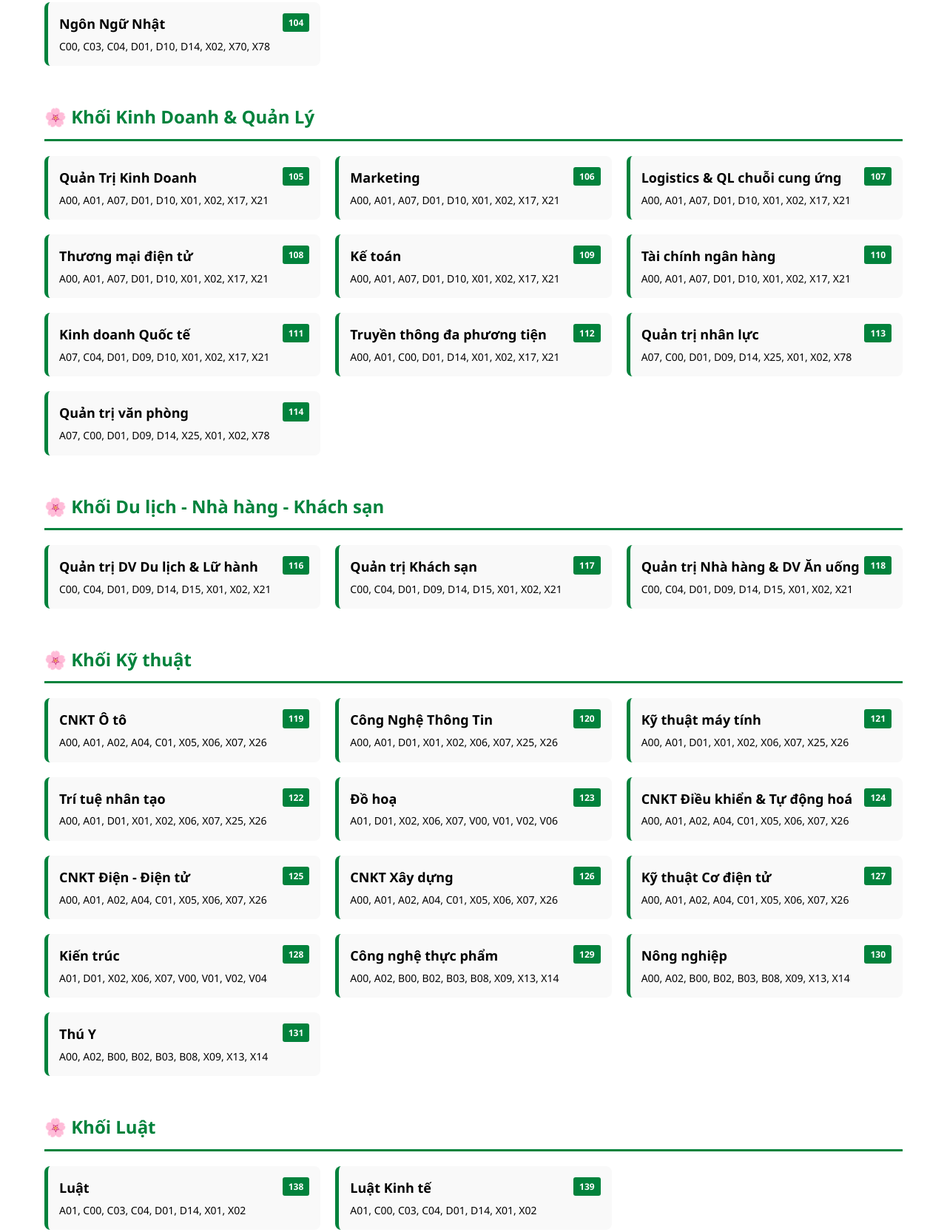
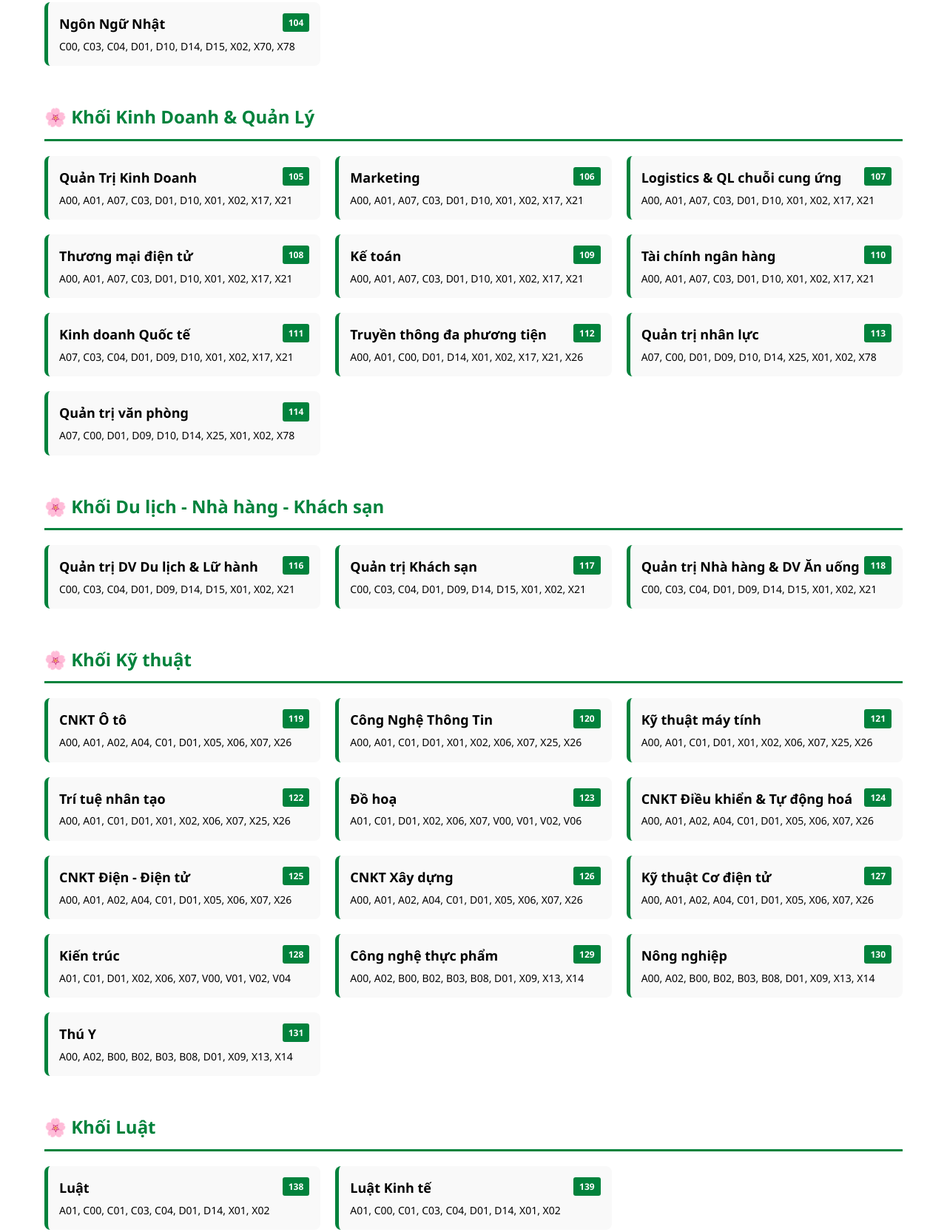
Before and after one commit to daihp143/chon-nganh-hoc, a plain HTML site: page index.html in a window 1280 px wide. Shown: the part 302-1968 px from the top of the page at 74% size. Drawn offline with Linux system fonts and the light colour scheme.

Commit message:
Update index.html

```diff
--- a/index.html
+++ b/index.html
@@ -554,25 +554,25 @@
                 <div class="program-card">
                     <a href="https://ngonngutrung.donga.edu.vn/chuong-trinh-dao-tao" target="_blank" rel="noopener noreferrer">
                         <h3>Ngôn ngữ Trung Quốc <span class="code" style="float: inline-end;">101</span></h3>
-                        <span class="to-hop">C00, C03, C04, D01, D10, D14, X02, X70, X78</span>
+                        <span class="to-hop">C00, C03, C04, D01, D10, D14, D15, X02, X70, X78</span>
                     </a>
                 </div>
                 <div class="program-card">
                     <a href="https://ngoaingu.donga.edu.vn/ngon-ngu-anh-kd" target="_blank" rel="noopener noreferrer">
                         <h3>Ngôn Ngữ Anh <span class="code" style="float: inline-end;">102</span></h3>
-                        <span class="to-hop">C00, C03, C04, D01, D10, D14, X02, X70, X78</span>
+                        <span class="to-hop">C00, C03, C04, D01, D10, D14, D15 X02, X70, X78</span>
                     </a>
                 </div>
                 <div class="program-card">
                     <a href="https://ngonnguhan.donga.edu.vn/chuong-trinh-dao-tao" target="_blank" rel="noopener noreferrer">
                         <h3>Ngôn Ngữ Hàn Quốc <span class="code" style="float: inline-end;">103</span></h3>
-                        <span class="to-hop">C00, C03, C04, D01, D10, D14, X02, X70, X78</span>
+                        <span class="to-hop">C00, C03, C04, D01, D10, D14, D15, X02, X70, X78</span>
                     </a>
                 </div>
                 <div class="program-card">
                     <a href="https://ngonngunhat.donga.edu.vn/chuong-trinh-dao-tao" target="_blank" rel="noopener noreferrer">
                         <h3>Ngôn Ngữ Nhật <span class="code" style="float: inline-end;">104</span></h3>
-                        <span class="to-hop">C00, C03, C04, D01, D10, D14, X02, X70, X78</span>
+                        <span class="to-hop">C00, C03, C04, D01, D10, D14, D15, X02, X70, X78</span>
                     </a>
                 </div>
             </div>
@@ -585,61 +585,61 @@
                 <div class="program-card">
                     <a href="https://kinhte.donga.edu.vn/chuong-trinh-dao-tao/Quan-tri-kinh-doanh" target="_blank" rel="noopener noreferrer">
                         <h3>Quản Trị Kinh Doanh <span class="code" style="float: inline-end;">105</span></h3>
-                        <span class="to-hop">A00, A01, A07, D01, D10, X01, X02, X17, X21</span>
+                        <span class="to-hop">A00, A01, A07, C03, D01, D10, X01, X02, X17, X21</span>
                     </a>
                 </div>
                 <div class="program-card">
                     <a href="https://marketing.donga.edu.vn/chi-tiet/Ban-mo-ta-chuong-trinh-dao-tao-nganh-Marketing-DH-Dong-A-nam-2022-32231" target="_blank" rel="noopener noreferrer">
                         <h3>Marketing <span class="code" style="float: inline-end;">106</span></h3>
-                        <span class="to-hop">A00, A01, A07, D01, D10, X01, X02, X17, X21</span>
+                        <span class="to-hop">A00, A01, A07, C03, D01, D10, X01, X02, X17, X21</span>
                     </a>
                 </div>
                 <div class="program-card">
                     <a href="https://kinhte.donga.edu.vn/chuong-trinh-dao-tao/Logistics" target="_blank" rel="noopener noreferrer">
                         <h3>Logistics & QL chuỗi cung ứng <span class="code" style="float: inline-end;">107</span></h3>
-                        <span class="to-hop">A00, A01, A07, D01, D10, X01, X02, X17, X21</span>
+                        <span class="to-hop">A00, A01, A07, C03, D01, D10, X01, X02, X17, X21</span>
                     </a>
                 </div>
                 <div class="program-card">
                     <a href="https://kinhte.donga.edu.vn/chuong-trinh-dao-tao/thuong-mai-dien-tu" target="_blank" rel="noopener noreferrer">
                         <h3>Thương mại điện tử <span class="code" style="float: inline-end;">108</span></h3>
-                        <span class="to-hop">A00, A01, A07, D01, D10, X01, X02, X17, X21</span>
+                        <span class="to-hop">A00, A01, A07, C03, D01, D10, X01, X02, X17, X21</span>
                     </a>
                 </div>
                 <div class="program-card">
                     <a href="https://ketoan.donga.edu.vn/dao-tao-ke-toan" target="_blank" rel="noopener noreferrer">
                         <h3>Kế toán <span class="code" style="float: inline-end;">109</span></h3>
-                        <span class="to-hop">A00, A01, A07, D01, D10, X01, X02, X17, X21</span>
+                        <span class="to-hop">A00, A01, A07, C03, D01, D10, X01, X02, X17, X21</span>
                     </a>
                 </div>
                 <div class="program-card">
                     <a href="https://ketoan.donga.edu.vn/tai-chinh-ngan-hang" target="_blank" rel="noopener noreferrer">
                         <h3>Tài chính ngân hàng <span class="code" style="float: inline-end;">110</span></h3>
-                        <span class="to-hop">A00, A01, A07, D01, D10, X01, X02, X17, X21</span>
+                        <span class="to-hop">A00, A01, A07, C03, D01, D10, X01, X02, X17, X21</span>
                     </a>
                 </div>
                 <div class="program-card">
                     <a href="https://kinhte.donga.edu.vn/chuong-trinh-dao-tao/kinh-doanh-quoc-te" target="_blank" rel="noopener noreferrer">
                         <h3>Kinh doanh Quốc tế <span class="code" style="float: inline-end;">111</span></h3>
-                        <span class="to-hop">A07, C04, D01, D09, D10, X01, X02, X17, X21</span>
+                        <span class="to-hop">A07, C03, C04, D01, D09, D10, X01, X02, X17, X21</span>
                     </a>
                 </div>
                 <div class="program-card">
                     <a href="https://kinhte.donga.edu.vn/chuong-trinh-dao-tao/truyen-thong-da-phuong-tien" target="_blank" rel="noopener noreferrer">
                         <h3>Truyền thông đa phương tiện <span class="code" style="float: inline-end;">112</span></h3>
-                        <span class="to-hop">A00, A01, C00, D01, D14, X01, X02, X17, X21</span>
+                        <span class="to-hop">A00, A01, C00, D01, D14, X01, X02, X17, X21, X26</span>
                     </a>
                 </div>
                 <div class="program-card">
                     <a href="https://quantri.donga.edu.vn/ctdt/quan-tri-nhan-luc" target="_blank" rel="noopener noreferrer">
                         <h3>Quản trị nhân lực <span class="code" style="float: inline-end;">113</span></h3>
-                        <span class="to-hop">A07, C00, D01, D09, D14, X25, X01, X02, X78</span>
+                        <span class="to-hop">A07, C00, D01, D09, D10, D14, X25, X01, X02, X78</span>
                     </a>
                 </div>
                 <div class="program-card">
                     <a href="https://quantri.donga.edu.vn/ctdt/nganh-quan-tri-van-phong" target="_blank" rel="noopener noreferrer">
                         <h3>Quản trị văn phòng <span class="code" style="float: inline-end;">114</span></h3>
-                        <span class="to-hop">A07, C00, D01, D09, D14, X25, X01, X02, X78</span>
+                        <span class="to-hop">A07, C00, D01, D09, D10, D14, X25, X01, X02, X78</span>
                     </a>
                 </div>
             </div>
@@ -652,19 +652,19 @@
                 <div class="program-card">
                     <a href="https://dulich.donga.edu.vn/Quan-tri-dich-vu-du-lich-lu-hanh" target="_blank" rel="noopener noreferrer">
                         <h3>Quản trị DV Du lịch & Lữ hành <span class="code" style="float: inline-end;">116</span></h3>
-                        <span class="to-hop">C00, C04, D01, D09, D14, D15, X01, X02, X21</span>
+                        <span class="to-hop">C00, C03, C04, D01, D09, D14, D15, X01, X02, X21</span>
                     </a>
                 </div>
                 <div class="program-card">
                     <a href="https://dulich.donga.edu.vn/quan-tri-khach-san" target="_blank" rel="noopener noreferrer">
                         <h3>Quản trị Khách sạn <span class="code" style="float: inline-end;">117</span></h3>
-                        <span class="to-hop">C00, C04, D01, D09, D14, D15, X01, X02, X21</span>
+                        <span class="to-hop">C00, C03, C04, D01, D09, D14, D15, X01, X02, X21</span>
                     </a>
                 </div>
                 <div class="program-card">
                     <a href="https://dulich.donga.edu.vn/QT-nha-hang-dich-vu-an-uong" target="_blank" rel="noopener noreferrer">
                         <h3>Quản trị Nhà hàng & DV Ăn uống <span class="code" style="float: inline-end;">118</span></h3>
-                        <span class="to-hop">C00, C04, D01, D09, D14, D15, X01, X02, X21</span>
+                        <span class="to-hop">C00, C03, C04, D01, D09, D14, D15, X01, X02, X21</span>
                     </a>
                 </div>
             </div>
@@ -677,79 +677,79 @@
                 <div class="program-card">
                     <a href="https://oto.donga.edu.vn/ctdt" target="_blank" rel="noopener noreferrer">
                         <h3>CNKT Ô tô <span class="code" style="float: inline-end;">119</span></h3>
-                        <span class="to-hop">A00, A01, A02, A04, C01, X05, X06, X07, X26</span>
+                        <span class="to-hop">A00, A01, A02, A04, C01, D01, X05, X06, X07, X26</span>
                     </a>
                 </div>
                 <div class="program-card">
                     <a href="https://cntt.donga.edu.vn/ctdt/dao-tao-cntt-2024" target="_blank" rel="noopener noreferrer">
                         <h3>Công Nghệ Thông Tin <span class="code" style="float: inline-end;">120</span></h3>
-                        <span class="to-hop">A00, A01, D01, X01, X02, X06, X07, X25, X26</span>
+                        <span class="to-hop">A00, A01, C01, D01, X01, X02, X06, X07, X25, X26</span>
                     </a>
                 </div>
                 <div class="program-card">
                     <a href="https://cntt.donga.edu.vn/nganh-kythuatmaytinh" target="_blank" rel="noopener noreferrer">
                         <h3>Kỹ thuật máy tính <span class="code" style="float: inline-end;">121</span></h3>
-                        <span class="to-hop">A00, A01, D01, X01, X02, X06, X07, X25, X26</span>
+                        <span class="to-hop">A00, A01, C01, D01, X01, X02, X06, X07, X25, X26</span>
                     </a>
                 </div>
                 <div class="program-card">
                     <a href="https://ai.donga.edu.vn/dao-tao/chuong-trinh-dao-tao" target="_blank" rel="noopener noreferrer">
                         <h3>Trí tuệ nhân tạo <span class="code" style="float: inline-end;">122</span></h3>
-                        <span class="to-hop">A00, A01, D01, X01, X02, X06, X07, X25, X26</span>
+                        <span class="to-hop">A00, A01, C01, D01, X01, X02, X06, X07, X25, X26</span>
                     </a>
                 </div>
                 <div class="program-card">
                     <a href="https://mtud.donga.edu.vn/nganh-dao-tao/do-hoa" target="_blank" rel="noopener noreferrer">
                         <h3>Đồ hoạ <span class="code" style="float: inline-end;">123</span></h3>
-                        <span class="to-hop">A01, D01, X02, X06, X07, V00, V01, V02, V06</span>
+                        <span class="to-hop">A01, C01, D01, X02, X06, X07, V00, V01, V02, V06</span>
                     </a>
                 </div>
                 <div class="program-card">
                     <a href="https://dien.donga.edu.vn/dao-tao-tu-dong-hoa" target="_blank" rel="noopener noreferrer">
                         <h3>CNKT Điều khiển & Tự động hoá <span class="code" style="float: inline-end;">124</span></h3>
-                        <span class="to-hop">A00, A01, A02, A04, C01, X05, X06, X07, X26</span>
+                        <span class="to-hop">A00, A01, A02, A04, C01, D01, X05, X06, X07, X26</span>
                     </a>
                 </div>
                 <div class="program-card">
                     <a href="https://dien.donga.edu.vn/dao-tao-dien-tu" target="_blank" rel="noopener noreferrer">
                         <h3>CNKT Điện - Điện tử <span class="code" style="float: inline-end;">125</span></h3>
-                        <span class="to-hop">A00, A01, A02, A04, C01, X05, X06, X07, X26</span>
+                        <span class="to-hop">A00, A01, A02, A04, C01, D01, X05, X06, X07, X26</span>
                     </a>
                 </div>
                 <div class="program-card">
                     <a href="https://xaydung.donga.edu.vn/dao-tao-cnkt-xay-dung" target="_blank" rel="noopener noreferrer">
                         <h3>CNKT Xây dựng <span class="code" style="float: inline-end;">126</span></h3>
-                        <span class="to-hop">A00, A01, A02, A04, C01, X05, X06, X07, X26</span>
+                        <span class="to-hop">A00, A01, A02, A04, C01, D01, X05, X06, X07, X26</span>
                     </a>
                 </div>
                 <div class="program-card">
                     <a href="https://oto.donga.edu.vn/ctdt/chuong-trinh-dao-tao-nganh-ky-thuat-co-dien-tu" target="_blank" rel="noopener noreferrer">
                         <h3>Kỹ thuật Cơ điện tử <span class="code" style="float: inline-end;">127</span></h3>
-                        <span class="to-hop">A00, A01, A02, A04, C01, X05, X06, X07, X26</span>
+                        <span class="to-hop">A00, A01, A02, A04, C01, D01, X05, X06, X07, X26</span>
                     </a>
                 </div>
                 <div class="program-card">
                     <a href="https://donga.edu.vn/tuyensinh/tu-van/chon-nganh-hoc" target="_blank" rel="noopener noreferrer">
                         <h3>Kiến trúc <span class="code" style="float: inline-end;">128</span></h3>
-                        <span class="to-hop">A01, D01, X02, X06, X07, V00, V01, V02, V04</span>
+                        <span class="to-hop">A01, C01, D01, X02, X06, X07, V00, V01, V02, V04</span>
                     </a>
                 </div>
                 <div class="program-card">
                     <a href="https://cnthucpham.donga.edu.vn/chuong-trinh-dao-tao-cong-nghe-thuc-pham" target="_blank" rel="noopener noreferrer">
                         <h3>Công nghệ thực phẩm <span class="code" style="float: inline-end;">129</span></h3>
-                        <span class="to-hop">A00, A02, B00, B02, B03, B08, X09, X13, X14</span>
+                        <span class="to-hop">A00, A02, B00, B02, B03, B08, D01, X09, X13, X14</span>
                     </a>
                 </div>
                 <div class="program-card">
                     <a href="https://donga.edu.vn/tuyensinh/ts-chi-tiet/hoc-nganh-nong-nghiep-ra-lam-gi-co-hoi-viec-lam-cua-nganh-nong-nghiep-32546" target="_blank" rel="noopener noreferrer">
                         <h3>Nông nghiệp <span class="code" style="float: inline-end;">130</span></h3>
-                        <span class="to-hop">A00, A02, B00, B02, B03, B08, X09, X13, X14</span>
+                        <span class="to-hop">A00, A02, B00, B02, B03, B08, D01, X09, X13, X14</span>
                     </a>
                 </div>
                 <div class="program-card">
                     <a href="https://donga.edu.vn/tuyensinh/tu-van/chon-nganh-hoc" target="_blank" rel="noopener noreferrer">
                         <h3>Thú Y <span class="code" style="float: inline-end;">131</span></h3>
-                        <span class="to-hop">A00, A02, B00, B02, B03, B08, X09, X13, X14</span>
+                        <span class="to-hop">A00, A02, B00, B02, B03, B08, D01, X09, X13, X14</span>
                     </a>
                 </div>
             </div>
@@ -762,13 +762,13 @@
                 <div class="program-card">
                     <a href="https://luat.donga.edu.vn/luat" target="_blank" rel="noopener noreferrer">
                         <h3>Luật <span class="code" style="float: inline-end;">138</span></h3>
-                        <span class="to-hop">A01, C00, C03, C04, D01, D14, X01, X02</span>
+                        <span class="to-hop">A01, C00, C01, C03, C04, D01, D14, X01, X02</span>
                     </a>
                 </div>
                 <div class="program-card">
                     <a href="https://luat.donga.edu.vn/Chuong-trinh-dao-tao" target="_blank" rel="noopener noreferrer">
                         <h3>Luật Kinh tế <span class="code" style="float: inline-end;">139</span></h3>
-                        <span class="to-hop">A01, C00, C03, C04, D01, D14, X01, X02</span>
+                        <span class="to-hop">A01, C00, C01, C03, C04, D01, D14, X01, X02</span>
                     </a>
                 </div>
                 <div></div>
@@ -782,37 +782,37 @@
                 <div class="program-card">
                     <a href="https://y.donga.edu.vn/dao-tao/chuong-trinh-dao-tao" target="_blank" rel="noopener noreferrer">
                         <h3>Y Khoa <span class="code" style="float: inline-end;">132</span></h3>
-                        <span class="to-hop">A00, A02, B00, B08, D07, X09, X11, X13, X14</span>
+                        <span class="to-hop">A00, A02, B00, B03, B08, D07, X09, X11, X13, X14</span>
                     </a>
                 </div>
                 <div class="program-card">
                     <a href="https://duoc.donga.edu.vn/chuong-trinh-dao-tao" target="_blank" rel="noopener noreferrer">
                         <h3>Dược <span class="code" style="float: inline-end;">133</span></h3>
-                        <span class="to-hop">A00, A02, B00, B08, D07, X09, X11, X13, X14</span>
+                        <span class="to-hop">A00, A02, B00, B03, B08, D07, X09, X11, X13, X14</span>
                     </a>
                 </div>
                 <div class="program-card">
                     <a href="https://dieuduong.donga.edu.vn/chuong-trinh-dao-tao-dieu-duong" target="_blank" rel="noopener noreferrer">
                         <h3>Điều Dưỡng <span class="code" style="float: inline-end;">134</span></h3>
-                        <span class="to-hop">A00, A02, B00, B08, B03, D07, X11, X13, X14</span>
+                        <span class="to-hop">A00, A02, B00, B02, B03, B08, D07, X11, X13, X14</span>
                     </a>
                 </div>
                 <div class="program-card">
                     <a href="https://dieuduong.donga.edu.vn/nganh-dao-tao/nganh-ky-thuat-phuc-hoi-chuc-nang" target="_blank" rel="noopener noreferrer">
                         <h3>Kỹ thuật Phục hồi Chức năng <span class="code" style="float: inline-end;">135</span></h3>
-                        <span class="to-hop">A00, A02, B00, B08, B03, D07, X11, X13, X14</span>
+                        <span class="to-hop">A00, A02, B00, B02, B03, B08, D07, X11, X13, X14</span>
                     </a>
                 </div>
                 <div class="program-card">
                     <a href="https://donga.edu.vn/tuyensinh/ts-chi-tiet/nganh-ho-sinh-%E2%80%93-co-the-ban-chua-biet-27756" target="_blank" rel="noopener noreferrer">
                         <h3>Hộ sinh<span class="code" style="float: inline-end;">136</span></h3>
-                        <span class="to-hop">A00, A02, B00, B08, B03, D07, X11, X13, X14</span>
+                        <span class="to-hop">A00, A02, B00, B02, B03, B08, D07, X11, X13, X14</span>
                     </a>
                 </div>
                 <div class="program-card">
                     <a href="https://dinhduong.donga.edu.vn/chuong-trinh-dao-tao-nganh-dinh-duong" target="_blank" rel="noopener noreferrer">
                         <h3>Dinh dưỡng<span class="code" style="float: inline-end;">137</span></h3>
-                        <span class="to-hop">A00, A02, B00, B08, B03, D07, X11, X13, X14</span>
+                        <span class="to-hop">A00, A02, B00, B02, B03, B08, D07, X11, X13, X14</span>
                     </a>
                 </div>
             </div>
@@ -825,19 +825,19 @@
                  <div class="program-card">
                     <a href="https://supham.donga.edu.vn/chuong-trinh-dao-tao-nganh-van-hoc-ung-dung" target="_blank" rel="noopener noreferrer">
                         <h3>Giáo dục học (Đang mở)<span class="code" style="float: inline-end;">140</span></h3>
-                        <span class="to-hop">C00, C03, C04, D01, D14, D15, X02, X70, X78</span>
+                        <span class="to-hop">C00, C03, C04, D01, D09, D14, D15, X02, X70, X78</span>
                     </a>
                 </div>
                 <div class="program-card">
                     <a href="https://supham.donga.edu.vn/chuong-trinh-dao-tao-tam-ly-hoc" target="_blank" rel="noopener noreferrer">
                         <h3>Tâm lý học<span class="code" style="float: inline-end;">141</span></h3>
-                        <span class="to-hop">C00, C03, C04, B03, D01, D12, X02, X17, X70</span>
+                        <span class="to-hop">C00, C03, C04, B03, D01, D12, D14, X02, X17, X70</span>
                     </a>
                 </div>
                 <div class="program-card">
                     <a href="https://supham.donga.edu.vn/chuong-trinh-dao-tao-nganh-quan-ly-van-hoa" target="_blank" rel="noopener noreferrer">
                         <h3>Quản lý văn hoá<span class="code" style="float: inline-end;">142</span></h3>
-                        <span class="to-hop">C00, C03, C04, B03, D01, X02, X17, X70, M06</span>
+                        <span class="to-hop">C00, C03, C04, B03, D01, D14, X02, X17, X70, M06</span>
                     </a>
                 </div>
                 <div class="program-card">
```
